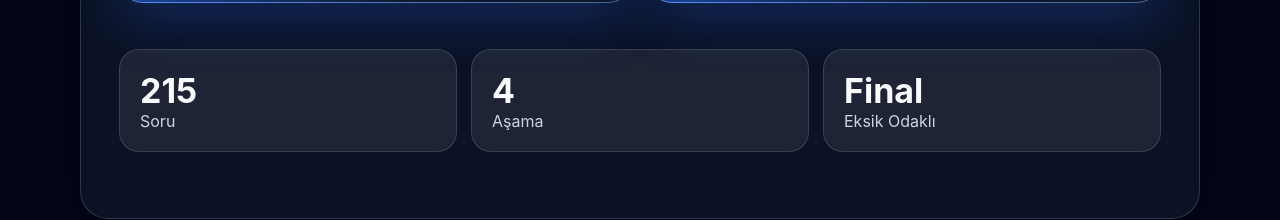
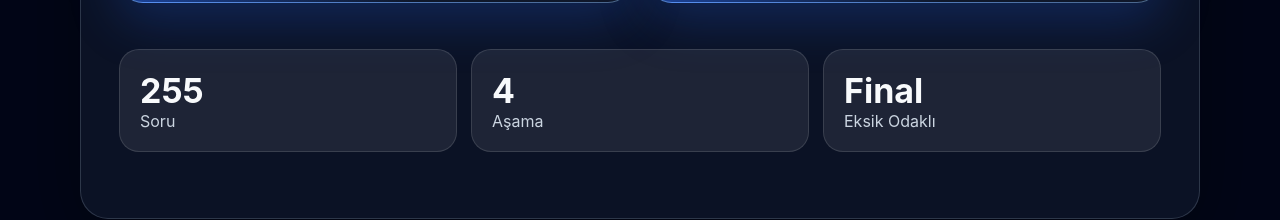
Before and after one commit to sinantargay/online_sinav_platformu, a React (Vite) app: page / in a window 1280 px wide. Shown: the part 949-1169 px from the top of the page. Built offline with nearby package versions, Linux system fonts and the light colour scheme.

Commit message:
Connect photo history pack

```diff
--- a/src/StageApp.jsx
+++ b/src/StageApp.jsx
@@ -4,8 +4,9 @@ import techQuestions from './data/techniqueExposurePack.js';
 import lightQuestions from './data/techniqueLightColorPack.js';
 import lensSensorQuestions from './data/techniqueLensSensorPack.js';
 import analogQuestions from './data/techniqueAnalogFilmPack.js';
+import historyQuestions from './data/photoHistoryPack.js';
 import './style.css';
-const questions=[...baseQuestions,...techQuestions,...lightQuestions,...lensSensorQuestions,...analogQuestions];
+const questions=[...baseQuestions,...techQuestions,...lightQuestions,...lensSensorQuestions,...analogQuestions,...historyQuestions];
 const load=(k,f)=>{try{return JSON.parse(localStorage.getItem(k))||f}catch{return f}};
 const sh=a=>[...a].sort(()=>Math.random()-.5);
 const ST={easy:['Kolay Seviye Temel Tarama','Temel bilgi ve güven kazanma','Kolay'],medium:['Orta Seviye Akademik Kavrama','Kavram, sanatçı ve eser ilişkisi','Orta'],hard:['Zor Seviye Yüksek Lisans Provası','Seçici, kuramsal ve teknik sorular','Zor'],final:['Final Sınavı','Eksik alanlara ve zor sorulara göre karma final','Final']};
```
